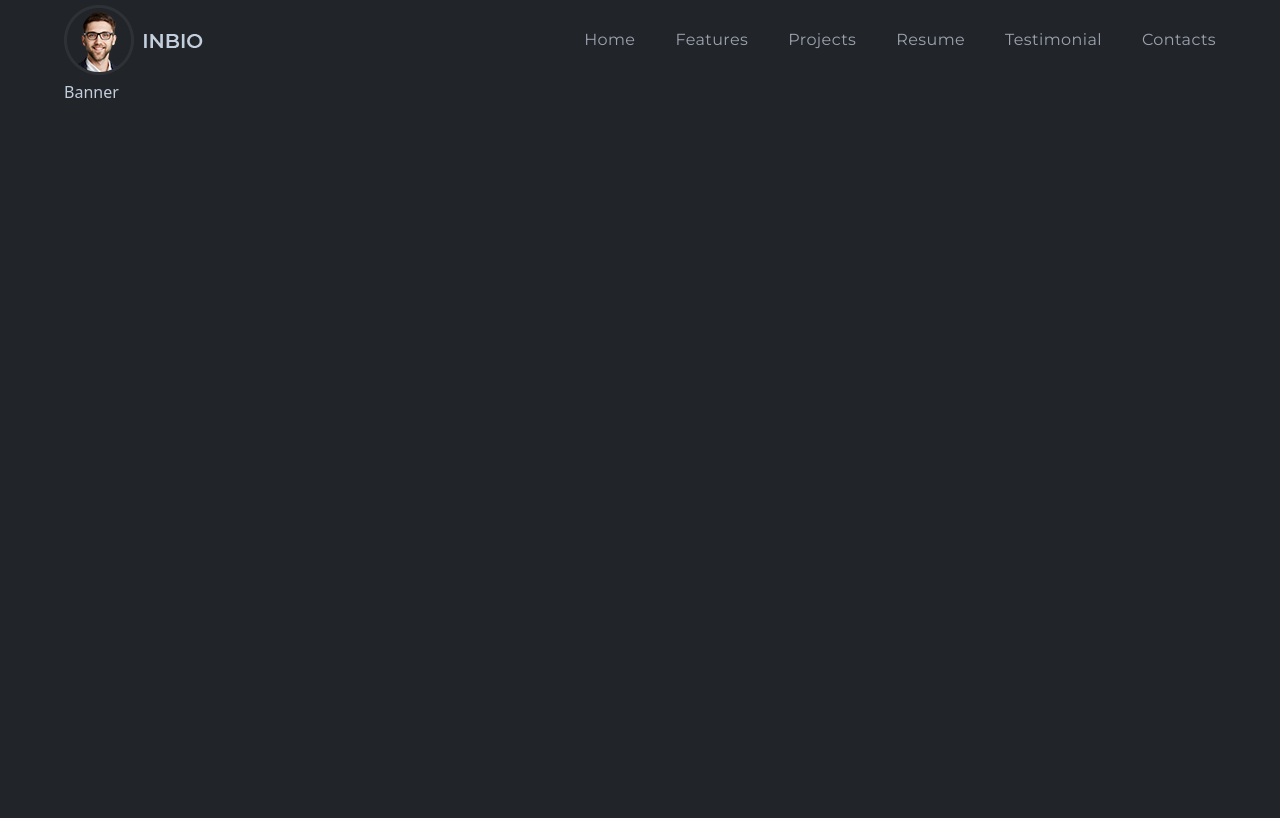
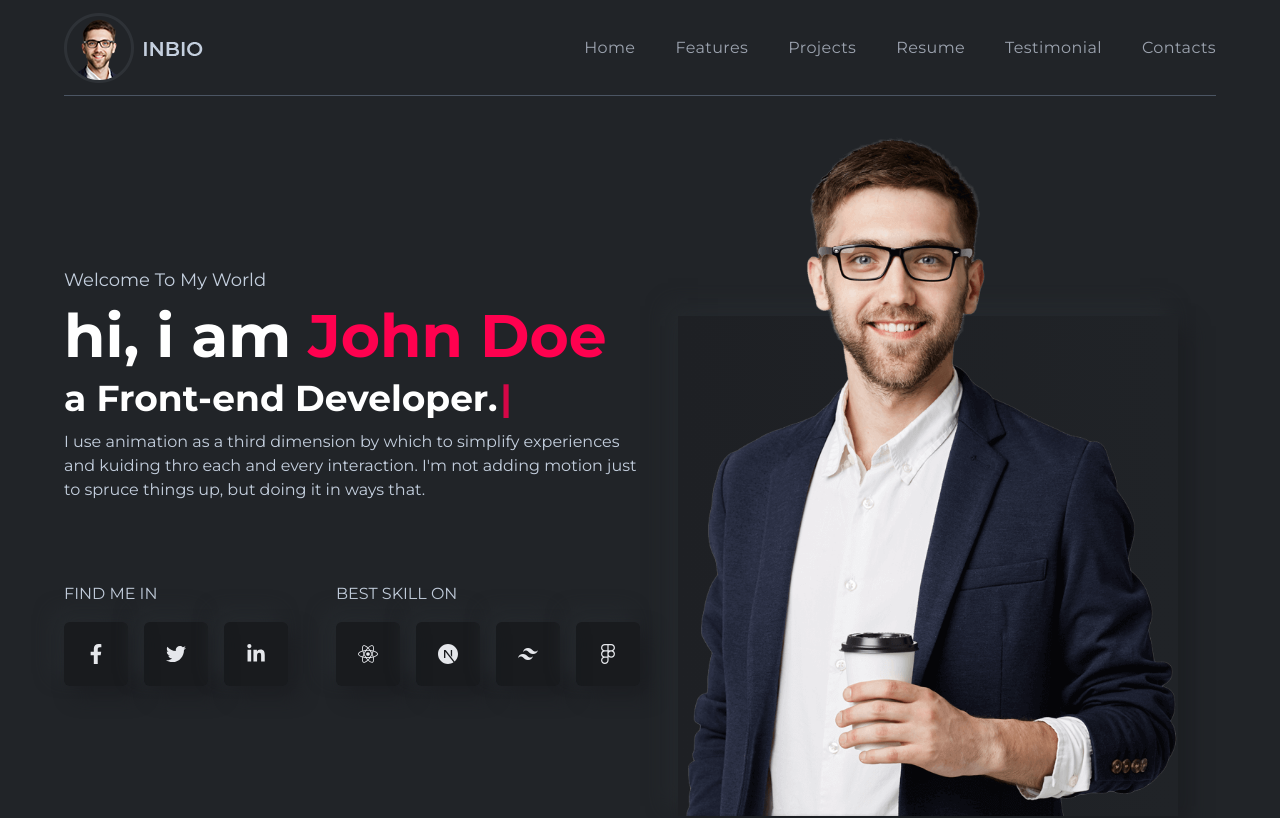
Before and after one commit to mamunurroshid90/mamunur-portfolio, a React (Vite) app: page / in a window 1280 px wide. Shown: the top 818 px of the page. Built offline with nearby package versions, Linux system fonts and the light colour scheme.

Commit message:
added navbar and banner part

```diff
--- a/package.json
+++ b/package.json
@@ -11,7 +11,10 @@
   },
   "dependencies": {
     "react": "^18.2.0",
-    "react-dom": "^18.2.0"
+    "react-dom": "^18.2.0",
+    "react-icons": "^5.2.1",
+    "react-scroll": "^1.9.0",
+    "react-simple-typewriter": "^5.0.1"
   },
   "devDependencies": {
     "@types/react": "^18.2.66",
--- a/src/components/banner/Banner.jsx
+++ b/src/components/banner/Banner.jsx
@@ -1,9 +1,17 @@
 import React from "react";
+
+import LeftBanner from "./LeftBanner";
+import RightBanner from "./RightBanner";
 
 const Banner = () => {
   return (
-    <section className=" w-full h-[800px] pb-20 flex border-b-[1px] border-b-black">
-      Banner
+    <section
+      id="home"
+      className=" w-full pt-10 pb-20 flex items-center border-b-[1px] border-b-black font-titleFont"
+    >
+      <LeftBanner />
+
+      <RightBanner />
     </section>
   );
 };
--- /dev/null
+++ b/src/components/banner/LeftBanner.jsx
@@ -0,0 +1,83 @@
+import React from "react";
+
+import { Cursor, useTypewriter } from "react-simple-typewriter";
+import { FaLinkedinIn } from "react-icons/fa";
+import { FaTwitter } from "react-icons/fa";
+import { FaFacebookF } from "react-icons/fa";
+import { SiTailwindcss } from "react-icons/si";
+import { FaFigma } from "react-icons/fa";
+import { SiNextdotjs } from "react-icons/si";
+import { FaReact } from "react-icons/fa";
+
+const LeftBanner = () => {
+  const [text] = useTypewriter({
+    words: ["Professional Coder.", "Web Designer.", "Front-end Developer."],
+    loop: true,
+    typeSpeed: 20,
+    deleteSpeed: 10,
+    delaySpeed: 2000,
+  });
+  return (
+    <div className=" w-1/2">
+      <div className=" flex flex-col gap-3 pb-20">
+        <h4 className=" text-lg font-normal capitalize">welcome to my world</h4>
+        <h1 className=" text-6xl font-bold text-white">
+          hi, i am{" "}
+          <span className=" text-designColor capitalize">john doe</span>
+        </h1>
+        <h2 className=" text-4xl font-bold text-white">
+          a <span>{text}</span>
+          <Cursor
+            cursorBlinking="false"
+            cursorStyle="|"
+            cursorColor="#ff014f"
+          />
+        </h2>
+        <p>
+          I use animation as a third dimension by which to simplify experiences
+          and kuiding thro each and every interaction. I'm not adding motion
+          just to spruce things up, but doing it in ways that.
+        </p>
+      </div>
+      <div className=" flex justify-between">
+        <div>
+          <h2 className=" text-base uppercase font-titleFont mb-4">
+            Find me in
+          </h2>
+          <div className=" flex gap-4">
+            <span className="bannerIcon">
+              <FaFacebookF />
+            </span>
+            <span className="bannerIcon">
+              <FaTwitter />
+            </span>
+            <span className="bannerIcon">
+              <FaLinkedinIn />
+            </span>
+          </div>
+        </div>
+        <div>
+          <h2 className=" text-base uppercase font-titleFont mb-4">
+            best skill on
+          </h2>
+          <div className=" flex gap-4">
+            <span className="bannerIcon">
+              <FaReact />
+            </span>
+            <span className="bannerIcon">
+              <SiNextdotjs />
+            </span>
+            <span className="bannerIcon">
+              <SiTailwindcss />
+            </span>
+            <span className="bannerIcon">
+              <FaFigma />
+            </span>
+          </div>
+        </div>
+      </div>
+    </div>
+  );
+};
+
+export default LeftBanner;
--- /dev/null
+++ b/src/components/banner/RightBanner.jsx
@@ -0,0 +1,18 @@
+import React from "react";
+
+import { bannerImg } from "../../assets/index";
+
+const RightBanner = () => {
+  return (
+    <div className=" w-1/2 flex justify-center items-center relative">
+      <img
+        className=" w-[500px] h-[680px] z-10"
+        src={bannerImg}
+        alt="bannerImg"
+      />
+      <div className=" absolute bottom-0 w-[500px] h-[500px] bg-gradient-to-r from-[#1e2024] to-[#202327] shadow-shadowOne flex justify-center items-center"></div>
+    </div>
+  );
+};
+
+export default RightBanner;
--- a/src/components/features/Features.jsx
+++ b/src/components/features/Features.jsx
@@ -2,7 +2,10 @@ import React from "react";
 
 const Features = () => {
   return (
-    <section className=" w-full h-[800px] pb-20 flex border-b-[1px] border-b-black">
+    <section
+      id="features"
+      className=" w-full h-[800px] pb-20 flex border-b-[1px] border-b-black"
+    >
       features
     </section>
   );
--- a/src/components/navbar/Navbar.jsx
+++ b/src/components/navbar/Navbar.jsx
@@ -1,11 +1,12 @@
 import React from "react";
 
+import { Link } from "react-scroll";
 import { logo } from "../../assets/index";
 import { navLinksData } from "../../constants";
 
 const Navbar = () => {
   return (
-    <div className=" w-full h-20 mx-auto flex justify-between items-center font-titleFont">
+    <div className=" w-full h-24 mx-auto sticky top-0 z-50 bg-bodyColor flex justify-between items-center font-titleFont border-b-[1px] border-gray-600">
       <div>
         <img src={logo} alt="logo" />
       </div>
@@ -16,7 +17,17 @@ const Navbar = () => {
               className=" text-base font-normal text-gray-400 tracking-wide cursor-pointer hover:text-designColor duration-300"
               key={_id}
             >
-              {title}
+              <Link
+                activeClass="active"
+                to={link}
+                spy={true}
+                smooth={true}
+                offset={-70}
+                duration={500}
+                //   onSetActive={handleSetActive}
+              >
+                {title}
+              </Link>
             </li>
           ))}
         </ul>
--- a/src/index.css
+++ b/src/index.css
@@ -4,3 +4,13 @@
 @tailwind base;
 @tailwind components;
 @tailwind utilities;
+
+@layer components {
+  .bannerIcon {
+    @apply w-16 h-16 bg-black bg-opacity-25 text-gray-200 text-xl inline-flex items-center justify-center rounded-md shadow-shadowOne hover:bg-opacity-40 hover:-translate-y-1 transition-all hover:text-designColor cursor-pointer duration-300;
+  }
+}
+
+.active {
+  color: white;
+}
```
Also changed, not shown: 1 other file (tests, documents, lock files or other folders).
